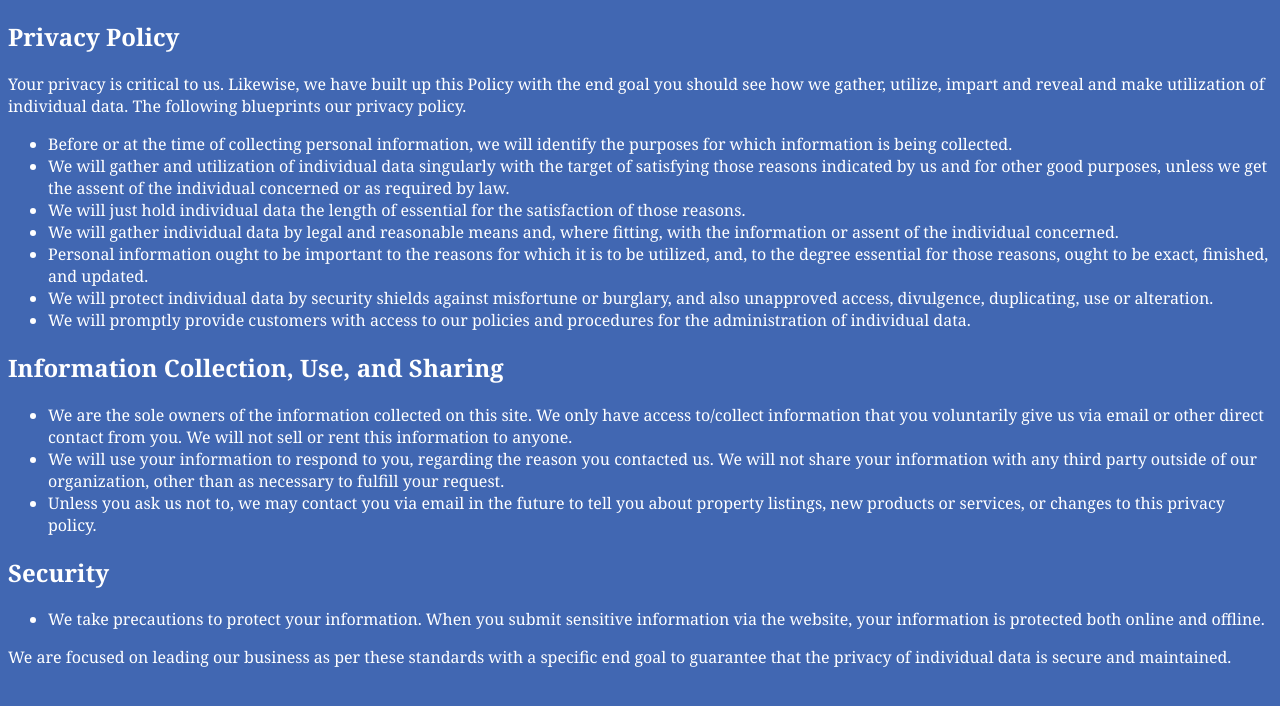
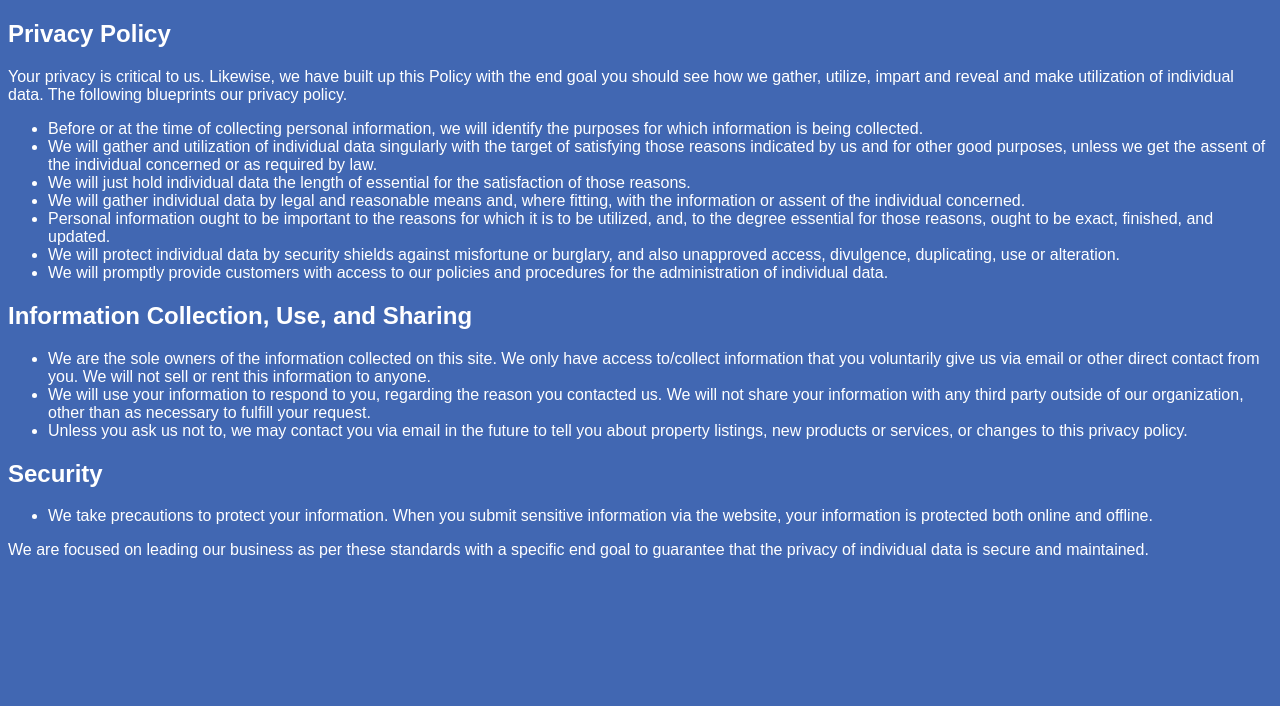
Before and after one commit to afache/Naji-Afache, a plain HTML site: page index.html in a window 1280 px wide. Drawn offline with Linux system fonts and the light colour scheme.

Commit message:
Update index.html

```diff
--- a/index.html
+++ b/index.html
@@ -5,7 +5,9 @@
 body {
   background-color: #4167B2;
   color: white;
-  font-family: "Georgia";
+  font-family: Arial, Helvetica, sans-serif;
+
+
 }
 </style>
 </head>
```
